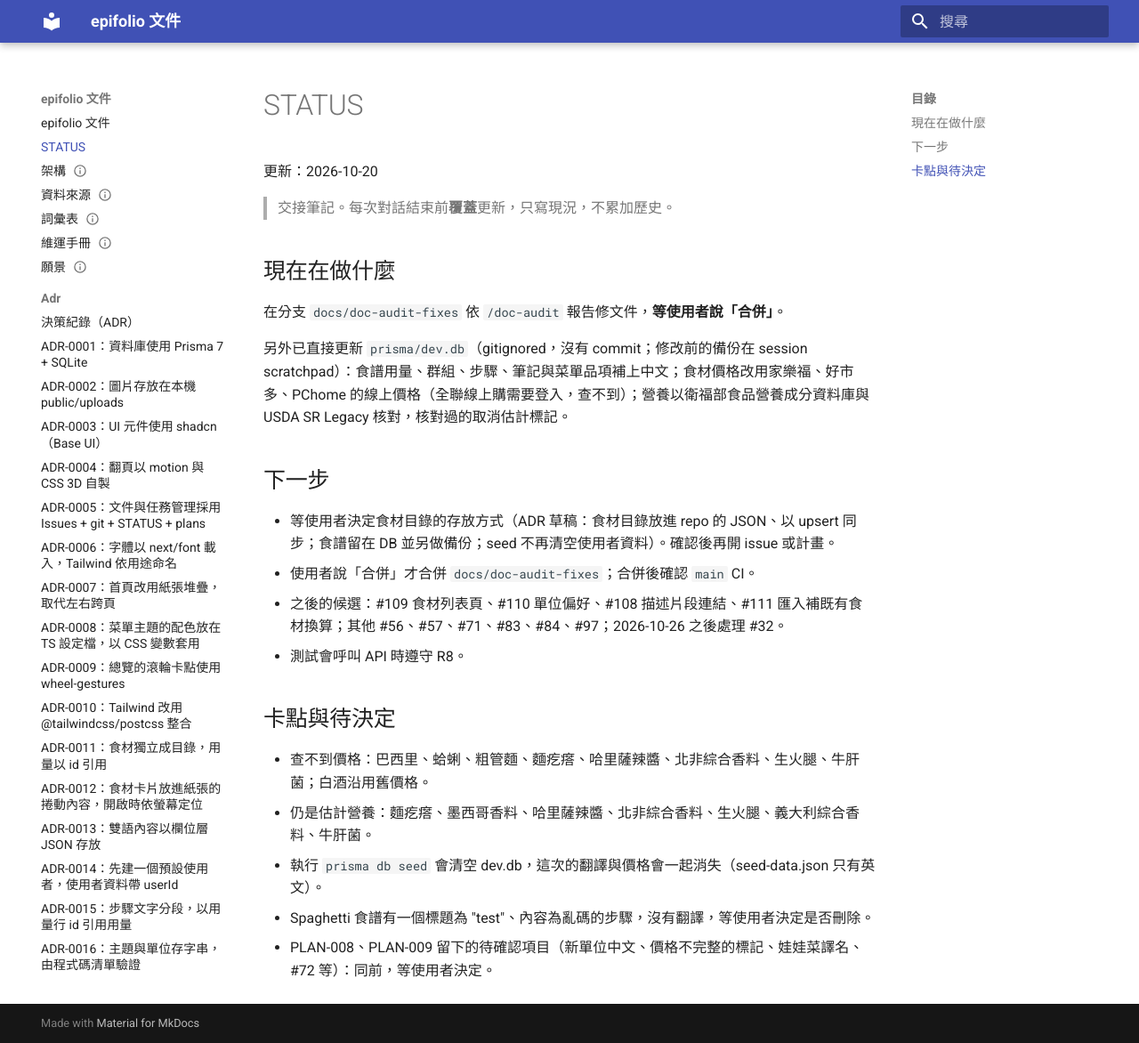
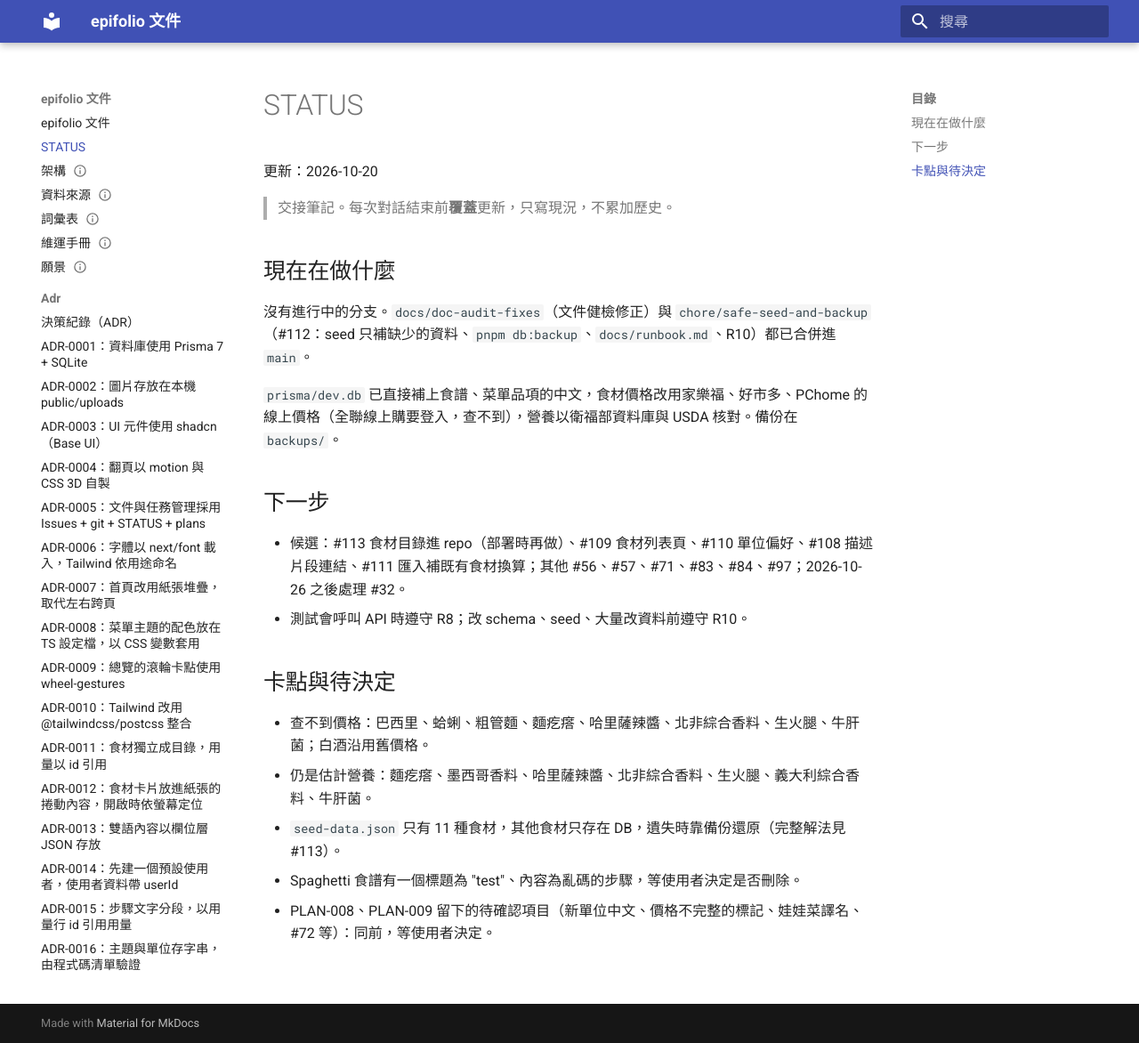
Before and after one commit to piercelin11/epifolio, an MkDocs documentation site: the page built from docs/STATUS.md, in a window 1280 px wide and 1172 px high. Shown: the whole window at 89% size. Built offline with MkDocs 1.6.1 and Material for MkDocs 9.7.7, drawn with Linux system fonts in a browser that asks for light colours.

Commit message:
docs: update status after merging the seed and backup work

```diff
--- a/docs/STATUS.md
+++ b/docs/STATUS.md
@@ -6,21 +6,19 @@
 
 ## 現在在做什麼
 
-在分支 `docs/doc-audit-fixes` 依 `/doc-audit` 報告修文件，**等使用者說「合併」**。
+沒有進行中的分支。`docs/doc-audit-fixes`（文件健檢修正）與 `chore/safe-seed-and-backup`（#112：seed 只補缺少的資料、`pnpm db:backup`、`docs/runbook.md`、R10）都已合併進 `main`。
 
-另外已直接更新 `prisma/dev.db`（gitignored，沒有 commit；修改前的備份在 session scratchpad）：食譜用量、群組、步驟、筆記與菜單品項補上中文；食材價格改用家樂福、好市多、PChome 的線上價格（全聯線上購需要登入，查不到）；營養以衛福部食品營養成分資料庫與 USDA SR Legacy 核對，核對過的取消估計標記。
+`prisma/dev.db` 已直接補上食譜、菜單品項的中文，食材價格改用家樂福、好市多、PChome 的線上價格（全聯線上購要登入，查不到），營養以衛福部資料庫與 USDA 核對。備份在 `backups/`。
 
 ## 下一步
 
-- 等使用者決定食材目錄的存放方式（ADR 草稿：食材目錄放進 repo 的 JSON、以 upsert 同步；食譜留在 DB 並另做備份；seed 不再清空使用者資料）。確認後再開 issue 或計畫。
-- 使用者說「合併」才合併 `docs/doc-audit-fixes`；合併後確認 `main` CI。
-- 之後的候選：#109 食材列表頁、#110 單位偏好、#108 描述片段連結、#111 匯入補既有食材換算；其他 #56、#57、#71、#83、#84、#97；2026-10-26 之後處理 #32。
-- 測試會呼叫 API 時遵守 R8。
+- 候選：#113 食材目錄進 repo（部署時再做）、#109 食材列表頁、#110 單位偏好、#108 描述片段連結、#111 匯入補既有食材換算；其他 #56、#57、#71、#83、#84、#97；2026-10-26 之後處理 #32。
+- 測試會呼叫 API 時遵守 R8；改 schema、seed、大量改資料前遵守 R10。
 
 ## 卡點與待決定
 
 - 查不到價格：巴西里、蛤蜊、粗管麵、麵疙瘩、哈里薩辣醬、北非綜合香料、生火腿、牛肝菌；白酒沿用舊價格。
 - 仍是估計營養：麵疙瘩、墨西哥香料、哈里薩辣醬、北非綜合香料、生火腿、義大利綜合香料、牛肝菌。
-- 執行 `prisma db seed` 會清空 dev.db，這次的翻譯與價格會一起消失（seed-data.json 只有英文）。
-- Spaghetti 食譜有一個標題為 "test"、內容為亂碼的步驟，沒有翻譯，等使用者決定是否刪除。
+- `seed-data.json` 只有 11 種食材，其他食材只存在 DB，遺失時靠備份還原（完整解法見 #113）。
+- Spaghetti 食譜有一個標題為 "test"、內容為亂碼的步驟，等使用者決定是否刪除。
 - PLAN-008、PLAN-009 留下的待確認項目（新單位中文、價格不完整的標記、娃娃菜譯名、#72 等）：同前，等使用者決定。
```
